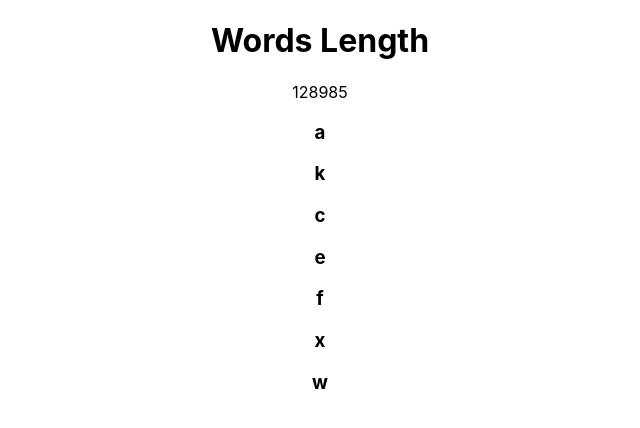
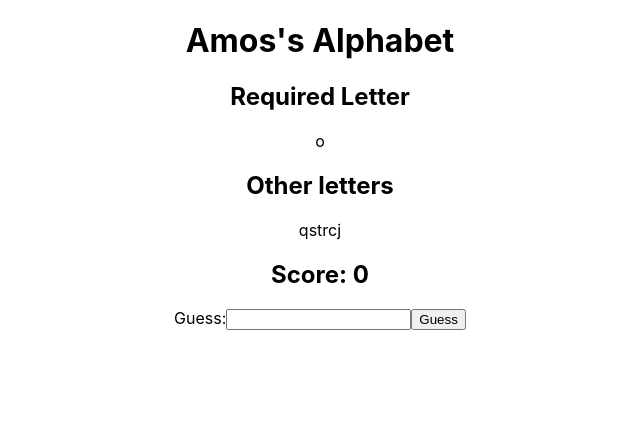
Before and after one commit to vincepmartin/amos, a React (Create React App) app: page / in a window 1280 px wide. Shown: the top 428 px of the page, without its empty margins (320-960 px from the left). Built offline with nearby package versions, Linux system fonts and the light colour scheme.

Commit message:
Add functionality

```diff
--- a/src/components/Entrance/Entrance.js
+++ b/src/components/Entrance/Entrance.js
@@ -8,21 +8,12 @@ const getRandomLetters = () => {
     let letters = []
 
     while (letters.length < maxLetterCount) {
-        console.log(`Length of letters ${letters.length}`)
         // Get a random letter from ascii codes between 97 and 122.
         const randLetter = String.fromCharCode(Math.floor(Math.random() * (122 - 97) + 97))
-        console.log(`Generate: ${randLetter}`)
 
         // The generated letter does not exist.  Add it to our list.
         if (letters.indexOf(randLetter) === -1) {
             letters.push(randLetter)
-            console.log(`Added ${randLetter} to letter list`)
-            console.log(letters)
-        }
-
-        // It exists... Keep going.
-        else {
-            console.log(`Duplicate ${randLetter}`)
         }
     }
 
@@ -32,14 +23,68 @@ const getRandomLetters = () => {
 
 function Entrance() {
     const [letters, setLetters] = React.useState(getRandomLetters())
+    const [guess, setGuess] = React.useState('')
+    const [validWords, setValidWords] = React.useState()
+    const [validWordsFound, setValidWordsFound] = React.useState([])
+    const [score, setScore] = React.useState(0)
+    const [feedBack, setFeedBack] = React.useState()
 
-    console.log(`Letters!!!`)
-    console.log(letters)
+    React.useEffect(() => {
+        console.log('OUR USE EFFECT RUNNING')
+        // Check if our word is constructed only of our letters.
+        const wordHasOurLettersOnly = (word) => {
+            for (const c in word) {
+                if (!letters.includes(word[c])) {
+                    return false
+                }
+            }
+            return true
+        }
+
+        const getValidWords = () => {
+            // Includes our required letter.
+            return words.filter(word => word.includes(letters[0]))
+            // Is 4 chars long.
+            .filter(word => word.length >= minLetterCount)
+            // Only includes one of our letters.
+            .filter(word => wordHasOurLettersOnly(word))
+        }
+        setValidWords(getValidWords())
+
+    }, [])
+
+    const handleGuess = (event) => {
+        event.preventDefault()
+        console.log('Handling Guess')
+
+        if (validWords.includes(guess) && !validWordsFound.includes(guess)) {
+            setValidWordsFound([...validWordsFound, guess])
+            setScore(score + guess.length)
+            setFeedBack('Valid word found!')
+            setGuess('')
+        }
+
+        else {
+            setFeedBack('Invalid word!')
+        }
+    }
+
     return(
         <>
-            <h1>Words Length</h1>
-            {words.length}
-            {letters.map(letter => <h3>{letter}</h3>)}
+            <h1>Amos's Alphabet</h1>
+            <h2>Required Letter</h2>
+            {letters[0]}
+            <h2>Other letters</h2>
+            {letters.slice(1)}
+            <h2>Score: {score}</h2>
+            <h2>{feedBack}</h2>
+            <form onSubmit={handleGuess}>
+                <label>
+                    Guess:
+                    <input type="text" value={guess} onChange={(e) => {setGuess(e.target.value)}} />
+                </label>
+                <input type="submit" value="Guess" />
+            </form>
         </>
     )
 }
```
